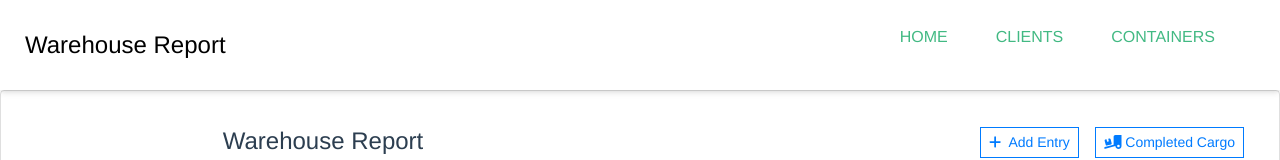
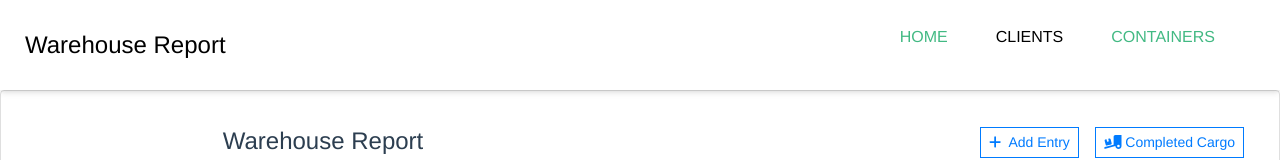
Before and after one commit to eben83/warehouse2.01, a Vue app in the folder warehouse2.0/: page /home in a window 1280 px wide. Shown: the top 160 px of the page. Built offline with nearby package versions, Linux system fonts and the light colour scheme; no server answers.

Commit message:
updated nav router

```diff
--- a/warehouse2.0/src/components/nav-bar.vue
+++ b/warehouse2.0/src/components/nav-bar.vue
@@ -8,7 +8,7 @@
       <div class="nav-links">
         <ul v-show="!mobile">
           <router-link class="link" :to="{name: 'home'}" >Home</router-link>
-          <router-link class="link" :to="{name: 'home'}" >Clients</router-link>
+          <router-link class="link" :to="{name: 'clientCreateView'}" >Clients</router-link>
           <router-link class="link" :to="{name: 'home'}" >Containers</router-link>
         </ul>
         <div v-if="user" @click="toggleProfileMenu" class="profile" ref="profile">
```
